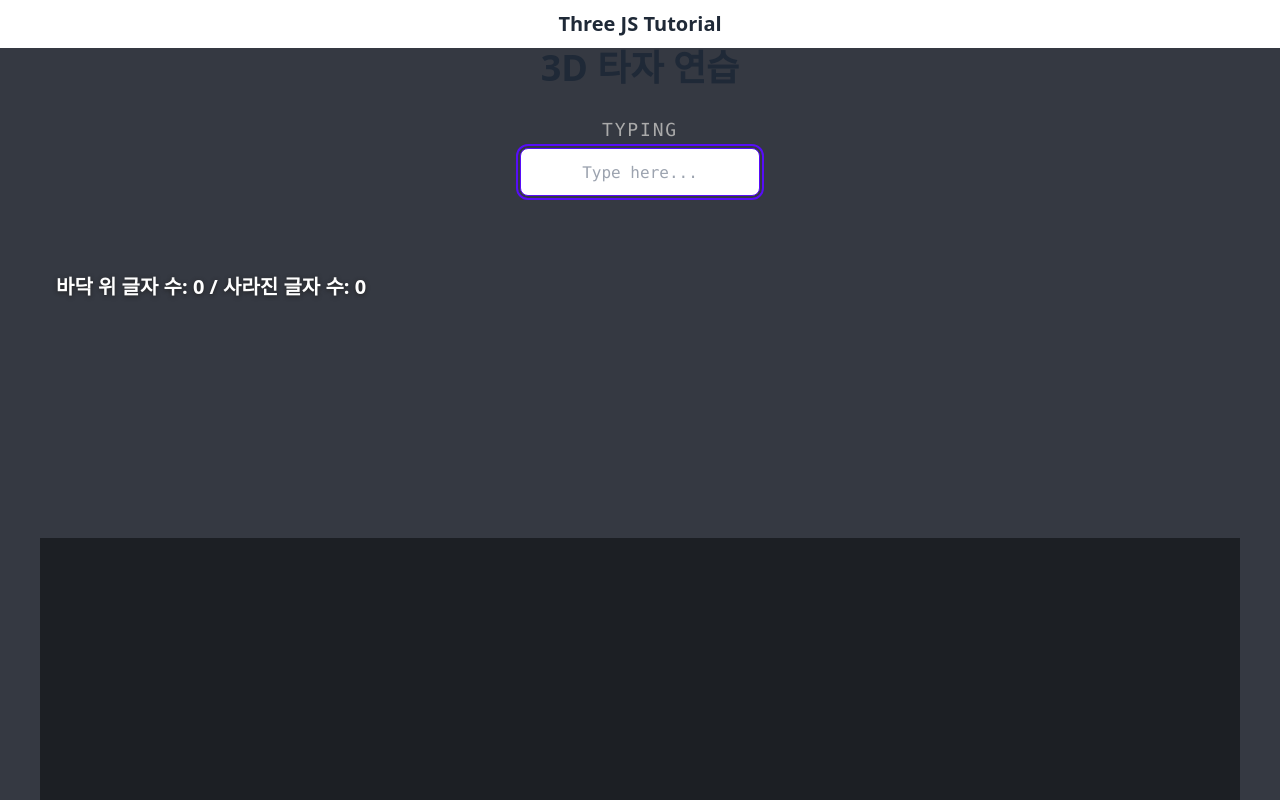
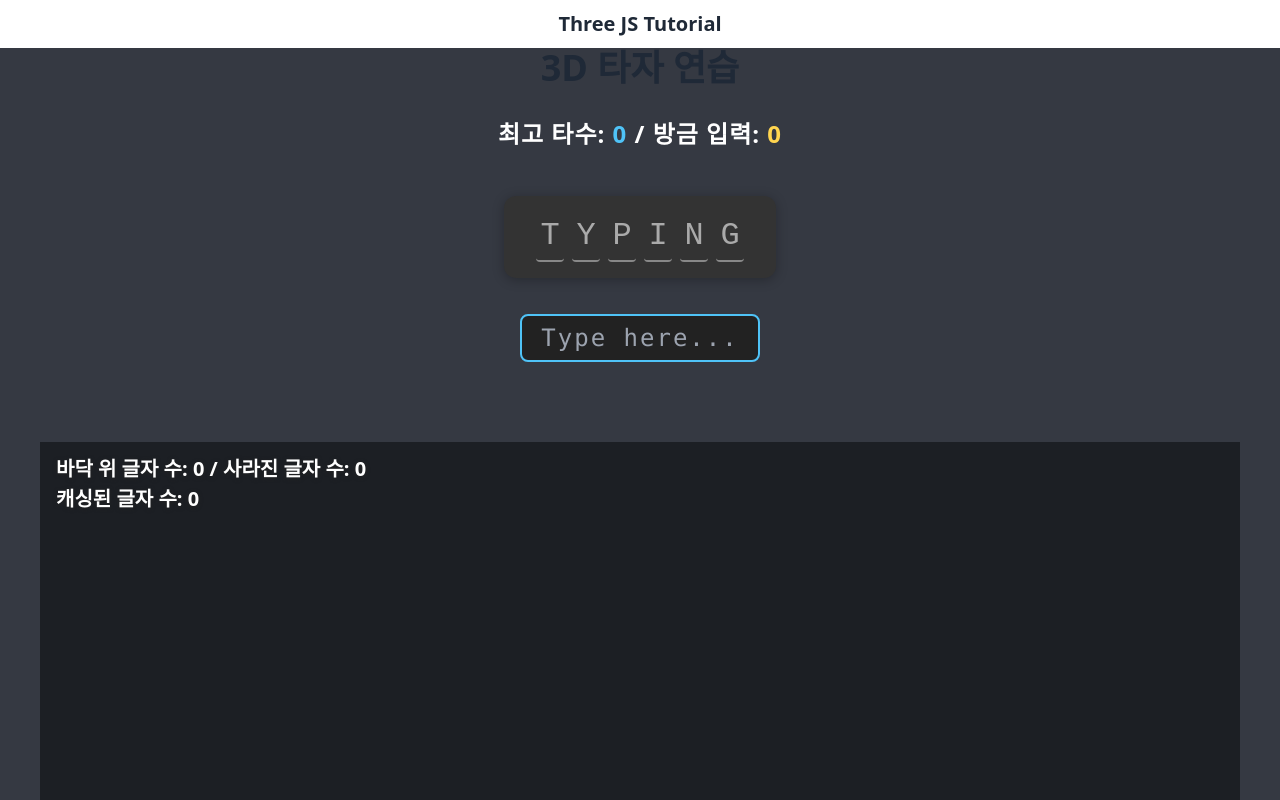
Before and after one commit to jong-Choi/three-js-typing, a React (Vite) app: page / in a window 1280 px wide. Built offline with nearby package versions, Linux system fonts and the light colour scheme; no server answers.

Commit message:
[feat] 글자입력 ui 수정

```diff
--- a/src/pages/Home/components/HomePage.tsx
+++ b/src/pages/Home/components/HomePage.tsx
@@ -14,7 +14,15 @@ export default function HomePage(): React.ReactNode {
   return (
     <TypingImpulseProvider>
       <section
-        style={{ minHeight: "100vh", width: "100vw", background: "#353942" }}
+        style={{
+          minHeight: "100vh",
+          width: "100vw",
+          background: "#222",
+          display: "flex",
+          flexDirection: "column",
+          alignItems: "center",
+          justifyContent: "center",
+        }}
       >
         <div
           className="flex flex-col items-center justify-center gap-y-5"
@@ -27,7 +35,7 @@ export default function HomePage(): React.ReactNode {
             setHistory={setHistory}
           />
           <div className="mb-4 flex gap-2"></div>
-          <DropEffect3D history={history} />
+          <DropEffect3D history={history} currentText={currentText} />
         </div>
       </section>
     </TypingImpulseProvider>
--- a/src/pages/Home/components/TypingPractice.tsx
+++ b/src/pages/Home/components/TypingPractice.tsx
@@ -13,8 +13,45 @@ export default function TypingPractice({
   setHistory,
 }: TypingPracticeProps) {
   const [input, setInput] = useState("");
+  const [startTime, setStartTime] = useState<number | null>(null);
+  const [kpm, setKpm] = useState(0); // KPM(타수)
+  const [bestKpm, setBestKpm] = useState(0); // 최고 타수
   const [isSolved, setIsSolved] = useState(false);
   const { triggerImpulse } = useTypingImpulse();
+
+  useEffect(() => {
+    if (input.length === 1 && !startTime) {
+      setStartTime(Date.now());
+    }
+  }, [input, startTime]);
+
+  useEffect(() => {
+    if (input === currentText && !isSolved && startTime) {
+      setIsSolved(true);
+      const elapsed = (Date.now() - startTime) / 1000 / 60;
+
+      const keystrokes = input.length;
+      const newKpm = Math.round(keystrokes / elapsed);
+      setKpm(newKpm);
+      setBestKpm((prev) => (newKpm > prev ? newKpm : prev));
+      triggerImpulse({ type: "word", strength: 80, ts: Date.now() });
+      setTimeout(() => {
+        setInput("");
+        setCurrentIdx((idx) => idx + 1);
+        setIsSolved(false);
+        setHistory((prev) => [...prev, currentText]);
+        setStartTime(null);
+      }, 1000);
+    }
+  }, [
+    input,
+    currentText,
+    isSolved,
+    startTime,
+    triggerImpulse,
+    setCurrentIdx,
+    setHistory,
+  ]);
 
   const handleInputChange = (e: React.ChangeEvent<HTMLInputElement>) => {
     if (isSolved) return; // 정답 입력 시 입력 금지
@@ -43,36 +80,63 @@ export default function TypingPractice({
     setInput(value);
   };
 
-  // 정답 입력 시 다음 문장으로
-  useEffect(() => {
-    if (input === currentText && !isSolved) {
-      setIsSolved(true);
-      triggerImpulse({ type: "word", strength: 80, ts: Date.now() });
-      setHistory((prev) => [...prev, currentText]);
-      setTimeout(() => {
-        setInput("");
-        setCurrentIdx((idx) => idx + 1);
-        setIsSolved(false);
-      }, 1000); // 1초 후
-    }
-  }, [input, currentText, isSolved, triggerImpulse, setCurrentIdx, setHistory]);
-
   return (
-    <div className="mb-2 flex flex-col items-center">
-      <div className="mb-1 font-mono text-lg tracking-widest">
+    <>
+      <div
+        style={{
+          color: "#fff",
+          fontSize: 24,
+          fontWeight: 700,
+          marginBottom: 24,
+          letterSpacing: 1,
+        }}
+      >
+        최고 타수: <span style={{ color: "#4fc3f7" }}>{bestKpm}</span> / 방금
+        입력: <span style={{ color: "#ffd54f" }}>{kpm}</span>
+      </div>
+      <div
+        style={{
+          display: "flex",
+          gap: 8,
+          marginBottom: 16,
+          fontSize: 32,
+          fontFamily: "monospace",
+          background: "#333",
+          padding: "16px 32px",
+          borderRadius: 12,
+          boxShadow: "0 2px 12px #0004",
+        }}
+      >
         {currentText.split("").map((ch, i) => (
           <span
             key={i}
             style={{
+              minWidth: 28,
+              borderBottom: "2px solid #888",
               color:
-                input[i] === ch ? "#4fc3f7" : input[i] ? "#f06292" : "#aaa",
+                input[i] === undefined
+                  ? "#aaa"
+                  : input[i] === ch
+                  ? "#4fc3f7"
+                  : "#f06292",
+              background:
+                input[i] === undefined
+                  ? "transparent"
+                  : input[i] === ch
+                  ? "#222"
+                  : "#2a1a1a",
               textDecoration: input[i] === ch ? "underline" : undefined,
+              textAlign: "center",
+              padding: "0 2px",
+              borderRadius: 4,
+              transition: "all 0.1s",
             }}
           >
             {ch}
           </span>
         ))}
       </div>
+
       <input
         className="input input-bordered input-primary w-60 text-center font-mono"
         value={input}
@@ -82,7 +146,18 @@ export default function TypingPractice({
         spellCheck={false}
         autoComplete="off"
         placeholder="Type here..."
+        style={{
+          fontSize: 24,
+          padding: "8px 16px",
+          borderRadius: 8,
+          border: "2px solid #4fc3f7",
+          outline: "none",
+          marginBottom: 24,
+          background: "#222",
+          color: "#fff",
+          letterSpacing: 2,
+        }}
       />
-    </div>
+    </>
   );
 }
--- a/src/pages/Home/components/effects/DropEffect3D.tsx
+++ b/src/pages/Home/components/effects/DropEffect3D.tsx
@@ -1,4 +1,4 @@
-import { useEffect, useRef, useState } from "react";
+import { useEffect, useRef, useState, useMemo } from "react";
 import * as THREE from "three";
 import { FontLoader, TextGeometry, OrbitControls } from "three-stdlib";
 import * as CANNON from "cannon-es";
@@ -9,7 +9,13 @@ import { useTypingImpulse } from "../../context/hooks";
 const FONT_URL =
   "https://cdn.jsdelivr.net/npm/three@0.150.1/examples/fonts/helvetiker_regular.typeface.json";
 
-const DropEffect3D = ({ history }: { history: string[] }) => {
+const DropEffect3D = ({
+  history,
+  currentText,
+}: {
+  history: string[];
+  currentText: string;
+}) => {
   const mountRef = useRef<HTMLDivElement>(null);
   const lettersRef = useRef<Letter[]>([]); // 누적된 모든 글자
   const worldRef = useRef<CANNON.World>();
@@ -21,6 +27,14 @@ const DropEffect3D = ({ history }: { history: string[] }) => {
   const rendererRef = useRef<THREE.WebGLRenderer>();
   const cameraRef = useRef<THREE.OrthographicCamera>();
   const { impulse } = useTypingImpulse();
+
+  const wordList = useMemo(
+    () => [...history, currentText],
+    [history, currentText],
+  );
+
+  const geometryCache = useRef<{ [key: string]: TextGeometry }>({});
+  const materialCache = useRef<{ [key: string]: THREE.Material }>({});
 
   // 최초 1회: 씬/월드/바닥/애니메이션 루프 생성
   useEffect(() => {
@@ -36,7 +50,7 @@ const DropEffect3D = ({ history }: { history: string[] }) => {
     scene.add(backLight);
     scene.background = new THREE.Color(0x353942);
     // 카메라
-    const camera = new THREE.OrthographicCamera(-40, 40, 30, -30, -10, 100);
+    const camera = new THREE.OrthographicCamera(-40, 40, 30, -30, -0.01, 2000);
     camera.position.set(-15, 15, 40);
     camera.lookAt(0, 0, 0);
     cameraRef.current = camera;
@@ -109,19 +123,19 @@ const DropEffect3D = ({ history }: { history: string[] }) => {
     };
   }, []);
 
-  // history가 바뀔 때마다 새 글자만 추가
+  // wordList가 바뀔 때마다 새 글자만 추가
   useEffect(() => {
     if (!sceneRef.current || !groupRef.current || !worldRef.current) return;
-    // history의 각 단어를 누적해서, 이미 추가된 글자 수보다 많은 경우만 추가
+    // wordList의 각 단어를 누적해서, 이미 추가된 글자 수보다 많은 경우만 추가
     let letterCount = lettersRef.current.length;
-    for (let h = 0; h < history.length; h++) {
-      const text = history[h];
+    for (let h = 0; h < wordList.length; h++) {
+      const text = wordList[h];
       for (let i = 0; i < text.length; i++) {
         if (
           letterCount >=
           (h === 0
             ? 0
-            : history.slice(0, h).reduce((a, t) => a + t.length, 0)) +
+            : wordList.slice(0, h).reduce((a, t) => a + t.length, 0)) +
             i +
             1
         )
@@ -142,12 +156,27 @@ const DropEffect3D = ({ history }: { history: string[] }) => {
           };
           const colorSet = pick(COLORS);
           const progress = i / (text.length - 1);
-          const material = new THREE.MeshPhongMaterial({
-            color: colorSet.from.clone().lerp(colorSet.to, progress),
-          });
-          const geometry = new TextGeometry(text[i], options);
-          geometry.computeBoundingBox();
-          geometry.center();
+          const geoKey = `${text[i]}_${options.size}_${options.height}_${options.bevelEnabled}`;
+          let geometry = geometryCache.current[geoKey];
+          if (!geometry) {
+            geometry = new TextGeometry(text[i], options);
+            geometry.computeBoundingBox();
+            geometry.center();
+            geometryCache.current[geoKey] = geometry;
+          }
+          // material 캐싱
+          const matKey =
+            colorSet.from.getHexString() +
+            colorSet.to.getHexString() +
+            progress;
+          let material = materialCache.current[matKey];
+          if (!material) {
+            material = new THREE.MeshPhongMaterial({
+              color: colorSet.from.clone().lerp(colorSet.to, progress),
+            });
+            materialCache.current[matKey] = material;
+          }
+
           const mesh = new THREE.Mesh(geometry, material);
           // 위치: 단어별로 y축을 다르게, x축은 단어 내에서만 오프셋
           const offsetX = -((text.length - 1) * 3 * 1.2) / 2;
@@ -190,26 +219,26 @@ const DropEffect3D = ({ history }: { history: string[] }) => {
         letterCount++;
       }
     }
-  }, [history]);
+  }, [wordList]);
 
   // 임펄스 트리거 감지 및 적용
   useEffect(() => {
     if (!impulse) return;
     if (impulse.type === "letter") {
       // 마지막 단어(현재 문제)의 해당 글자에만 임펄스 적용
-      const lastWordLen = history[history.length - 1]?.length || 0;
+      const lastWordLen = wordList[wordList.length - 1]?.length || 0;
       const startIdx = lettersRef.current.length - lastWordLen;
       const target = lettersRef.current[startIdx + impulse.index];
       if (target) {
         target.body.applyImpulse(
-          new CANNON.Vec3(0, 0, -impulse.strength),
+          new CANNON.Vec3(0, 0, -(impulse.strength || 0)),
           new CANNON.Vec3(),
         );
       }
     } else if (impulse.type === "word") {
       // 전체 글자에 impulse 적용 (너무 멀리 날아가지 않게 strength와 방향 조정)
       lettersRef.current.forEach((l) => {
-        const s = Math.min(impulse.strength, 32); // 최대 32로 약간 더 세게
+        const s = Math.min(impulse.strength || 0, 32); // 최대 32로 약간 더 세게
         l.body.applyImpulse(
           new CANNON.Vec3(
             (Math.random() - 0.5) * s, // x축
@@ -219,18 +248,21 @@ const DropEffect3D = ({ history }: { history: string[] }) => {
           new CANNON.Vec3(),
         );
       });
+      impulse.type = "letter";
     }
-  }, [impulse?.ts, history]);
+  }, [impulse, wordList]);
 
   // 바닥 위에 남아있는 글자 수, 사라진 글자 수 계산
   const [onGroundCount, setOnGroundCount] = useState(0);
   const [disappearedCount, setDisappearedCount] = useState(0);
+  const [cachedCount, setCachedCount] = useState(0);
   useEffect(() => {
     const interval = setInterval(() => {
       setOnGroundCount(
         lettersRef.current.filter(({ body }) => body.position.y > -9).length,
       );
       setDisappearedCount(window.__disappearedCount || 0);
+      setCachedCount(Object.keys(geometryCache.current).length);
     }, 300);
     return () => clearInterval(interval);
   }, []);
@@ -253,6 +285,8 @@ const DropEffect3D = ({ history }: { history: string[] }) => {
         }}
       >
         바닥 위 글자 수: {onGroundCount} / 사라진 글자 수: {disappearedCount}
+        <br />
+        캐싱된 글자 수: {cachedCount}
       </div>
     </div>
   );
--- a/src/pages/Home/context/types.ts
+++ b/src/pages/Home/context/types.ts
@@ -4,7 +4,9 @@ declare global {
   }
 }
 
-export type TypingImpulse =
-  | { type: "letter"; index: number; strength: number; ts: number }
-  | { type: "word"; strength: number; ts: number }
-  | null;
+export type TypingImpulse = {
+  type: "letter" | "word";
+  index: number;
+  strength?: number;
+  ts: number;
+} | null;
```
